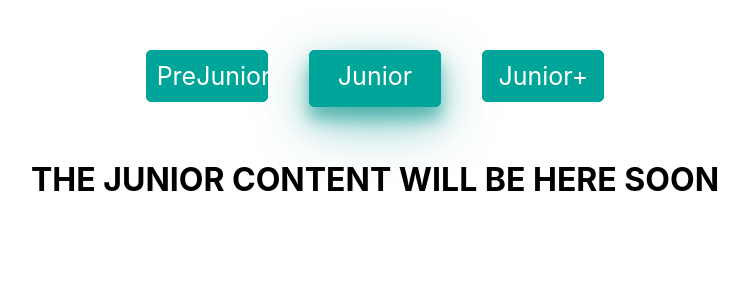
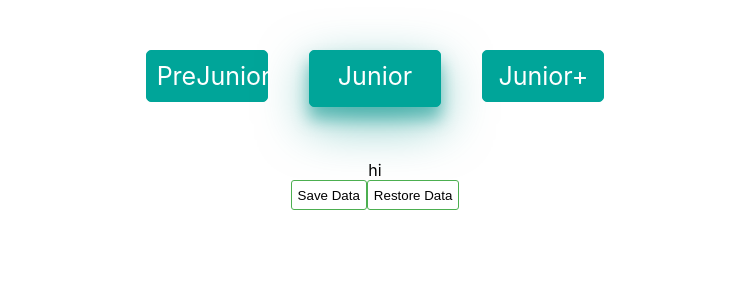
Before and after one commit to Shein92/it_kamasutra_homeWork_1, a React (Create React App) app: page /#/junior in a window 1280 px wide. Shown: the top 300 px of the page, without its empty margins (265-1013 px from the left). Built offline with nearby package versions, Linux system fonts and the light colour scheme.

Commit message:
created new universal component(EditableSpan), created new functionality(added new component to Junior tab - ChangeSpan)

```diff
--- /dev/null
+++ b/src/Components/ChangeSpan/ChangeSpan.tsx
@@ -0,0 +1,23 @@
+import React from 'react';
+import EditableSpan from '../../common/EditableSpan';
+import Button from '../../common/Button';
+
+type ChangeSpanPropsType = {
+    message: string,
+    onChange: (text: string) => void
+    onSaveClick: () => void
+    onRestoreClick: () => void
+}
+
+function ChangeSpan(props: ChangeSpanPropsType) {
+
+    return (
+        <div>
+            <EditableSpan message={props.message} onChange={props.onChange}/>
+            <Button textOnBtn={"Save Data"} onClick={props.onSaveClick}/>
+            <Button textOnBtn={"Restore Data"} onClick={props.onRestoreClick}/>
+        </div>
+    )
+}
+
+export default ChangeSpan;
--- a/src/Components/Junior.tsx
+++ b/src/Components/Junior.tsx
@@ -1,13 +1,48 @@
-import React from 'react';
+import React, { useState } from 'react';
+import ChangeSpan from './ChangeSpan/ChangeSpan';
 
 const styles: Object = {
     textAlign: 'center',
     marginTop: '50px'
 }
 
-function Junior () {
+type StateType = {
+    x: string
+    // y: number
+}
+
+export function saveState<T> (key: string, state: T) {
+    const stateAsString = JSON.stringify(state);
+    localStorage.setItem(key, stateAsString)
+}
+
+export function restoreState<T>(key: string, defaultState: T) {
+    const stateAsString = localStorage.getItem(key);
+    if (stateAsString !== null) defaultState = JSON.parse(stateAsString) as T;
+    return defaultState;
+}
+
+function Junior() {
+
+    let [value, setValue] = useState<string>('hi');
+
+    function changeValue(text: string) {
+        setValue(text);
+    }
+
+    const state: StateType = restoreState<StateType>("test", {x: value});
+
+    function onSaveClick() {
+        saveState<StateType>("test", {x: value})
+    }
+
+    function onRestoreClick() {
+        setValue(state.x)
+    }
     return (
-        <h1 style={styles}>THE JUNIOR CONTENT WILL BE HERE SOON</h1>
+        <div style={styles}>
+            <ChangeSpan message={value} onChange={changeValue} onSaveClick={onSaveClick} onRestoreClick={onRestoreClick}/>
+        </div>
     )
 }
 
--- /dev/null
+++ b/src/common/EditableSpan.tsx
@@ -0,0 +1,33 @@
+import React, { useState, ChangeEvent, KeyboardEvent } from 'react';
+
+type EditableSpanPropsType = {
+    message: string,
+    onChange: (text: string) => void
+}
+
+function EditableSpan(props: EditableSpanPropsType) {
+
+    let [editMode, setEditMode] = useState<boolean>(false)
+
+    function changeSpan(event: ChangeEvent<HTMLInputElement>) {
+        let text = event.currentTarget.value;
+        props.onChange(text);
+    }
+
+    function onKeyPressHandler(event: KeyboardEvent<HTMLInputElement>) {
+        if(event.charCode === 13) {
+            props.onChange(props.message);
+            setEditMode(!editMode);
+        }
+    }
+
+    return (
+        <div>
+            {editMode ?
+            <input value={props.message} onBlur={() => setEditMode(!editMode)} autoFocus onChange={changeSpan} onKeyPress={onKeyPressHandler}/> :
+            <span onDoubleClick={()=>setEditMode(!editMode)}>{props.message}</span>}
+        </div>
+    );
+}
+
+export default EditableSpan;
```
